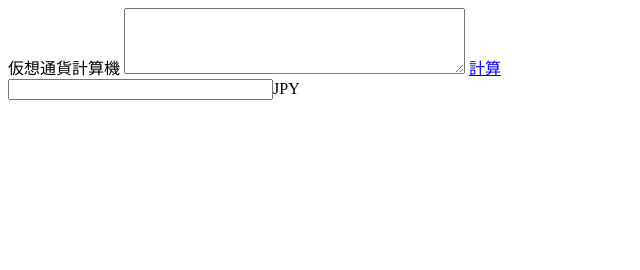
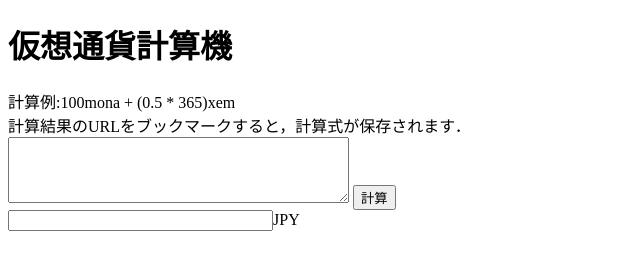
Before and after one commit to haradayu/coin_calculator, a plain HTML site: page index.html in a window 1280 px wide. Shown: the whole page, without its empty margins (0-640 px from the left). Drawn offline with nearby package versions, Linux system fonts and the light colour scheme.

Commit message:
リセットするリンクを追加

```diff
--- a/index.html
+++ b/index.html
@@ -21,12 +21,19 @@
   stroke: #ccc;
   stroke-width: 1.5px;
 }
+a {
+	text-decoration: none;
+	color:black;
+}
+
 
 </style>
 <body>
-仮想通貨計算機
+<h1><a href="./index.html">仮想通貨計算機</a></h1>
+計算例:100mona + (0.5 * 365)xem<br>
+計算結果のURLをブックマークすると，計算式が保存されます．<br>
 <textarea id="formula" value="" name="formula" rows="4" cols="40"></textarea>
-<a href="javascript:void('0');" onclick="openURL()">計算</a><br>
+<button href="javascript:void('0');" onclick="openURL()">計算</button><br>
 <input id="answer" type="text" name="answer" size="30">JPY
 <script src="//code.jquery.com/jquery-1.12.0.min.js"></script>
 
```
